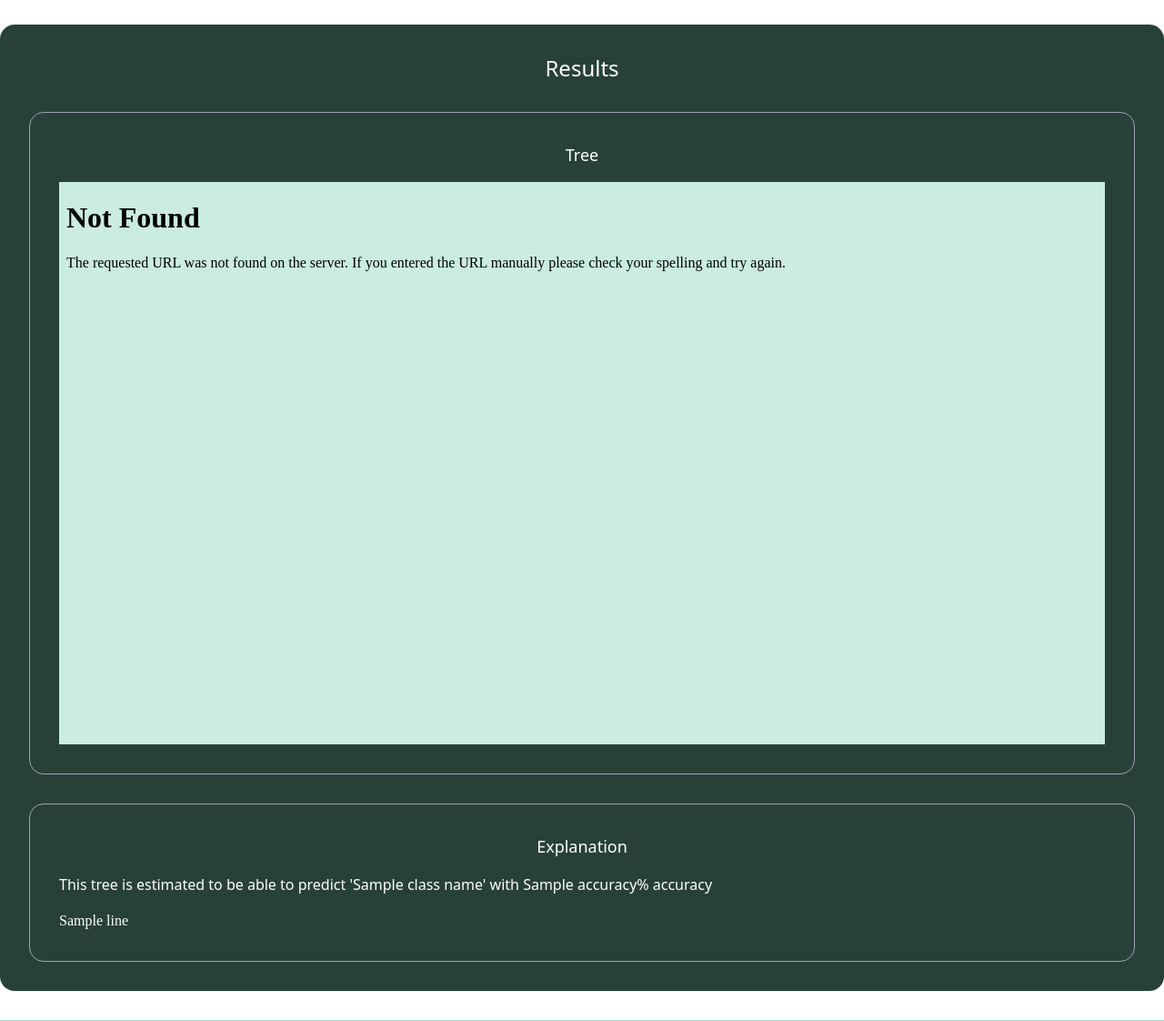
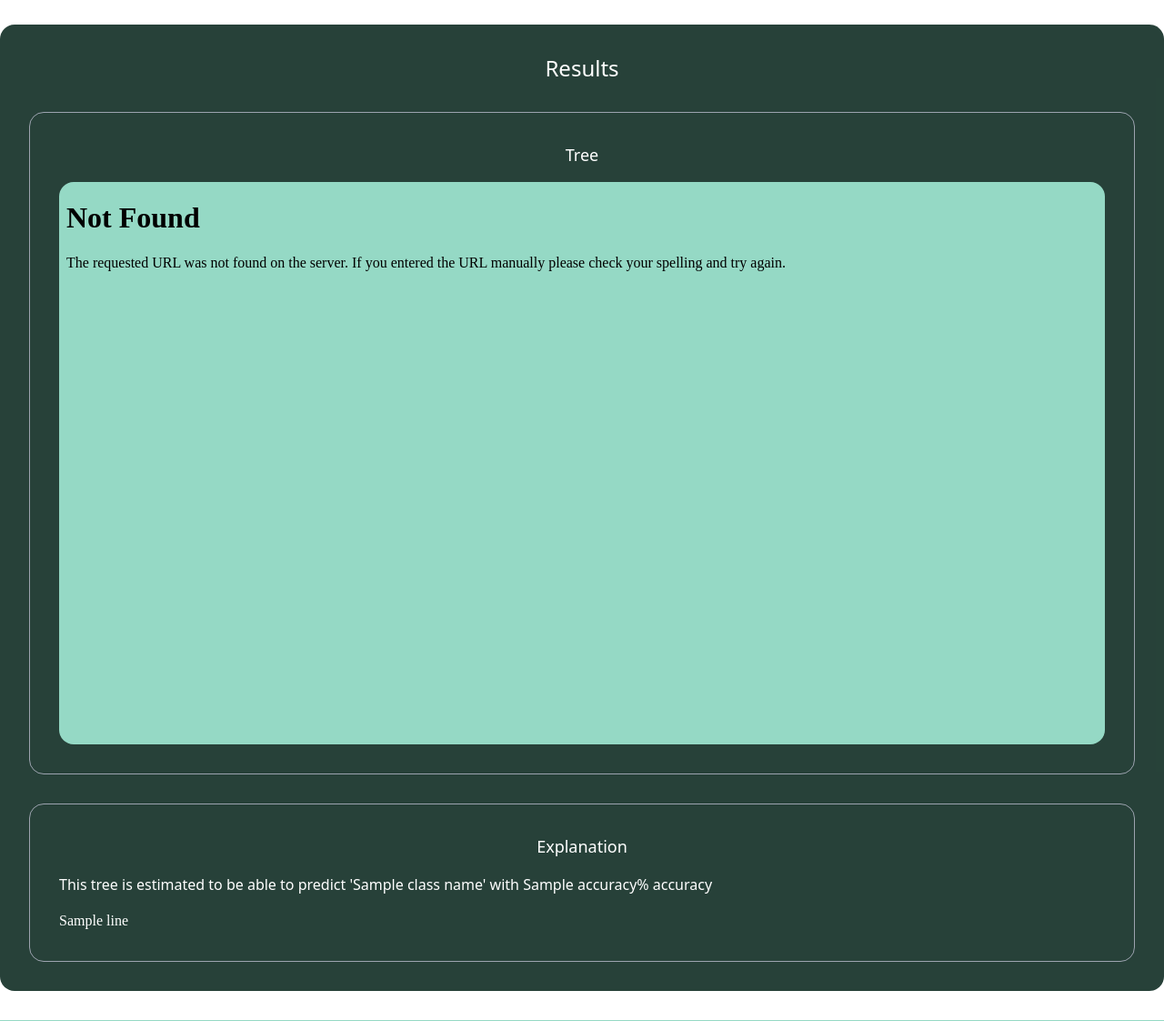
Before and after one commit to JasonNerd/DataMining, a Flask app: template templates/result.html in a window 1280 px wide. Shown: the part 169-1291 px from the top of the page at 91% size. Run offline with Flask 3, Linux system fonts and the light colour scheme; the template is opened without the code that fills it: most values are stand-ins (such as "Sample title", 1, 10 or a date in 2020).

Commit message:
improve iframe bg contrast

```diff
--- a/static/css/main.css
+++ b/static/css/main.css
@@ -982,6 +982,11 @@
   background-color: rgb(8 22 18 / var(--tw-bg-opacity));
 }
 
+.bg-brandgreen-300 {
+  --tw-bg-opacity: 1;
+  background-color: rgb(97 198 167 / var(--tw-bg-opacity));
+}
+
 .bg-opacity-90 {
   --tw-bg-opacity: 0.9;
 }
--- a/templates/result.html
+++ b/templates/result.html
@@ -11,7 +11,7 @@
             </div>
             <div class="flex flex-col aspect-video border border-gray-400 rounded-2xl mb-8 p-8">
               <h1 class="text-lg text-center text-white mb-4">Tree</h1>
-              <iframe frameborder='0' noresize='noresize' class='relative bg-brandgreen-100 w-full h-full' src="{{ url_for('static', filename=sankey_html_filename) }}" frameborder="0"></iframe>
+              <iframe frameborder='0' noresize='noresize' class='relative bg-brandgreen-200 rounded-2xl w-full h-full' src="{{ url_for('static', filename=sankey_html_filename) }}" frameborder="0"></iframe>
             </div>
             <div class="flex flex-col border border-gray-400 rounded-2xl p-8">
               <h1 class="text-lg text-center text-white mb-4">Explanation</h1>
```
